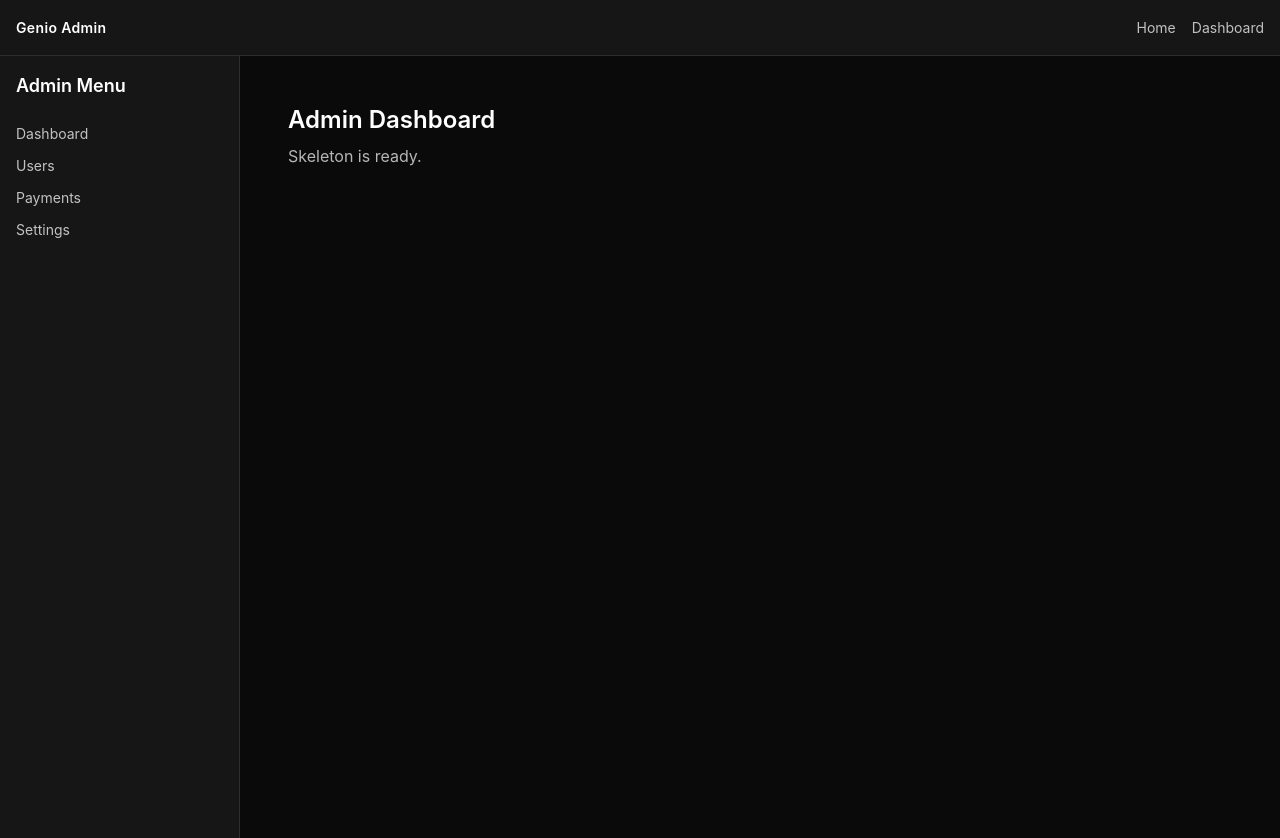
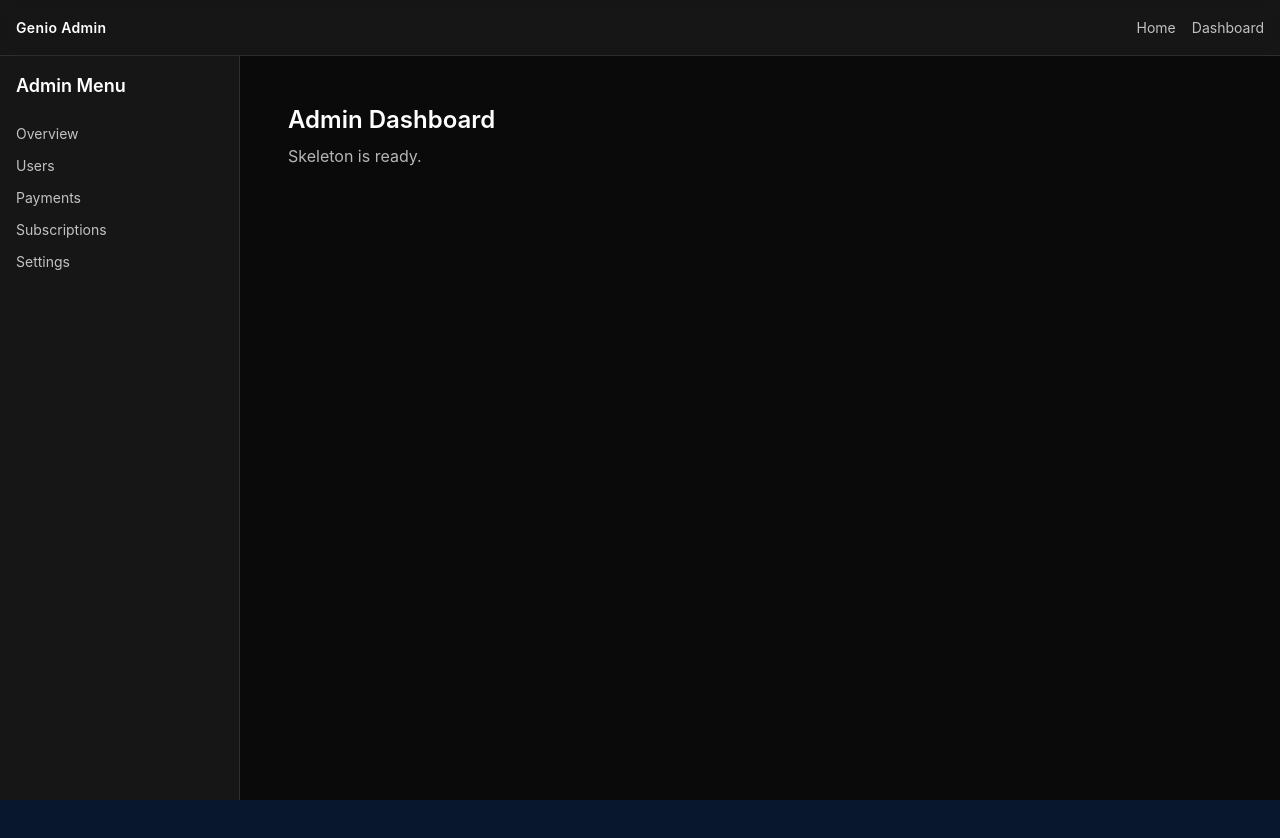
Before and after one commit to genio-ai/genio-os, a Next.js app: page /admin in a window 1280 px wide. Shown: the top 838 px of the page. After the commit the page ends 800 px from the top, so only its background shows below. Built offline with nearby package versions, Linux system fonts and the light colour scheme.

Commit message:
Update layout.js

```diff
--- a/app/admin/layout.js
+++ b/app/admin/layout.js
@@ -1,6 +1,33 @@
 "use client";
-import Topbar from "../../components/Topbar";
-import Sidebar from "../../components/Sidebar";
+
+// Inline Topbar (no imports)
+function Topbar() {
+  return (
+    <header className="w-full h-14 border-b border-white/10 bg-white/5 backdrop-blur flex items-center px-4">
+      <div className="text-sm font-semibold tracking-wide">Genio Admin</div>
+      <nav className="ml-auto flex items-center gap-4 text-sm">
+        <a href="/" className="opacity-80 hover:opacity-100">Home</a>
+        <a href="/admin" className="opacity-80 hover:opacity-100">Dashboard</a>
+      </nav>
+    </header>
+  );
+}
+
+// Inline Sidebar (no imports)
+function Sidebar() {
+  return (
+    <aside className="w-60 h-[calc(100vh-3.5rem)] bg-white/5 border-r border-white/10 p-4 flex flex-col">
+      <h2 className="text-lg font-semibold mb-6">Admin Menu</h2>
+      <nav className="flex flex-col gap-3 text-sm">
+        <a href="/admin" className="opacity-80 hover:opacity-100">Overview</a>
+        <a href="/admin/users" className="opacity-80 hover:opacity-100">Users</a>
+        <a href="/admin/payments" className="opacity-80 hover:opacity-100">Payments</a>
+        <a href="/admin/subscriptions" className="opacity-80 hover:opacity-100">Subscriptions</a>
+        <a href="/admin/settings" className="opacity-80 hover:opacity-100">Settings</a>
+      </nav>
+    </aside>
+  );
+}
 
 export default function AdminLayout({ children }) {
   return (
```
